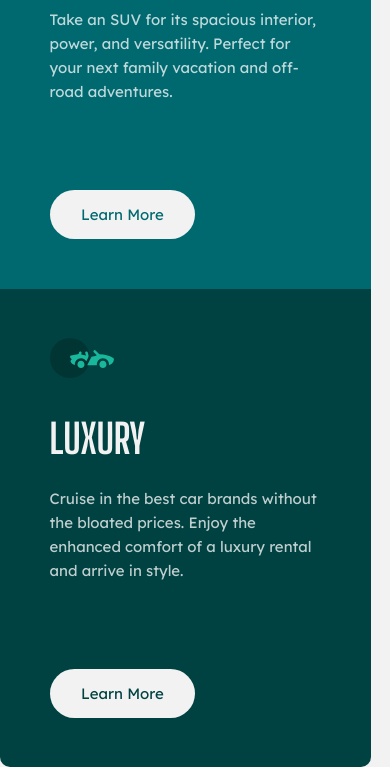
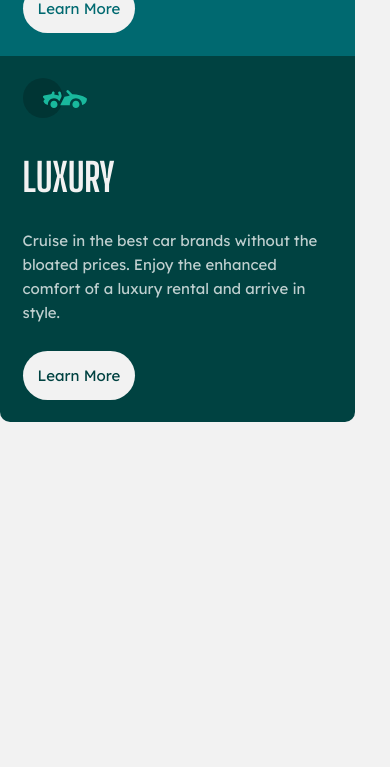
Before and after one commit to E1000o/FM4-3-column-preview-card-component-main, a plain HTML site: page index.html in a window 390 px wide. Shown: the part 669-1436 px from the top of the page. After the commit the page ends 1091 px from the top, so only its background shows below. Drawn offline with Linux system fonts and the light colour scheme.

Commit message:
final version

```diff
--- a/css/styles.css
+++ b/css/styles.css
@@ -51,12 +51,20 @@ p {
     color: hsl(31, 77%, 52%);
 }
 
+.sedans a:hover {
+    background-color: hsl(31, 77%, 52%);
+}
+
 .suvs {
     background-color: hsl(184, 100%, 22%);
 }
 
 .suvs a{
     color: hsl(184, 100%, 22%);
+}
+
+.suvs a:hover {
+    background-color: hsl(184, 100%, 22%);;
 }
 
 .luxury {
@@ -66,6 +74,10 @@ p {
 
 .luxury a{
     color: hsl(179, 100%, 13%);
+}
+
+.luxury a:hover {
+    background-color: hsl(179, 100%, 13%);
 }
 
 section {
@@ -89,6 +101,11 @@ section a {
     left: 3.3em;
 }
 
+section a:hover {
+    color: hsl(0, 0%, 95%);
+    border: 2px solid hsl(0, 0%, 95%);
+}
+
 footer {
     width: 100%;
     position: absolute;
@@ -104,6 +121,26 @@ footer {
     color: hsl(228, 45%, 44%);
 }
 
+@media (max-width: 768px) {
+    main {
+        width: 99%;
+    }
+
+    section {
+        padding: 1.5em;
+    }
+
+    section a {
+        left: 1.5em;
+        bottom: 1.5em;
+        padding: 1em;
+    }
+
+    footer {
+        display: none;
+    }
+}
+
 @media (max-width: 480px) {
 
     body {
@@ -116,6 +153,17 @@ footer {
         top: auto;
         left: auto;
         transform: none;
+        margin: 1em auto;
+        width: 91%;
+    }
+
+    h1 {
+        font-size: 2.6em;
+        margin-bottom: 0.75em;
+    }
+
+    p {
+        margin-bottom: 5em;
     }
 
     .sedans {
@@ -126,8 +174,4 @@ footer {
         border-radius: 0 0 10px 10px;
     }
 
-    footer {
-        display: none;
-    }
-
 }
```
